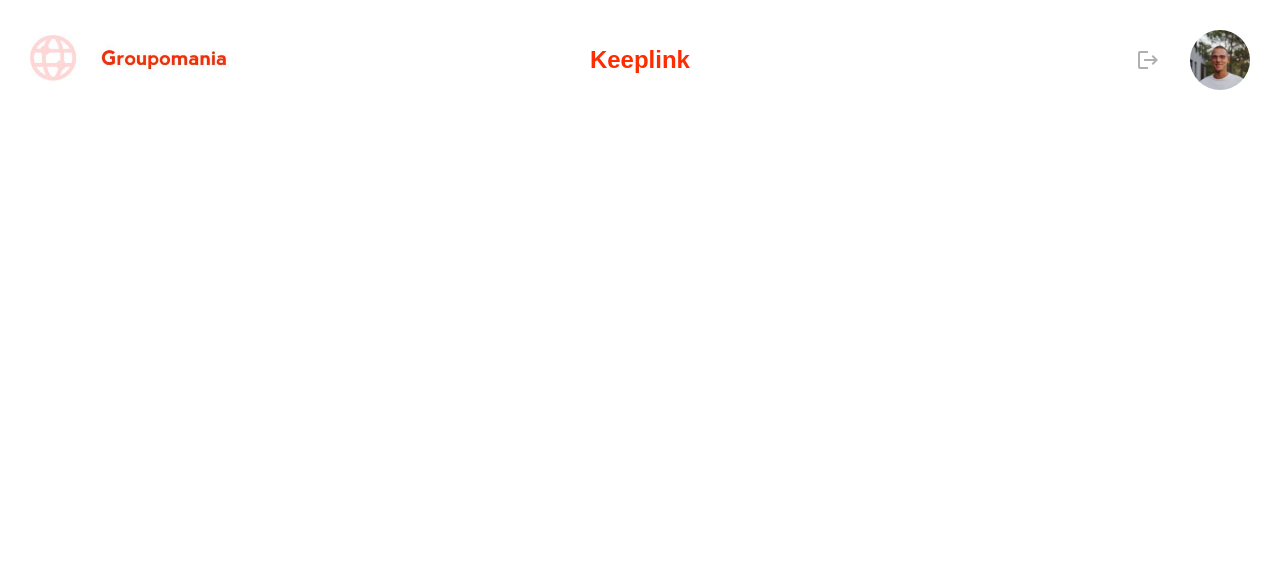
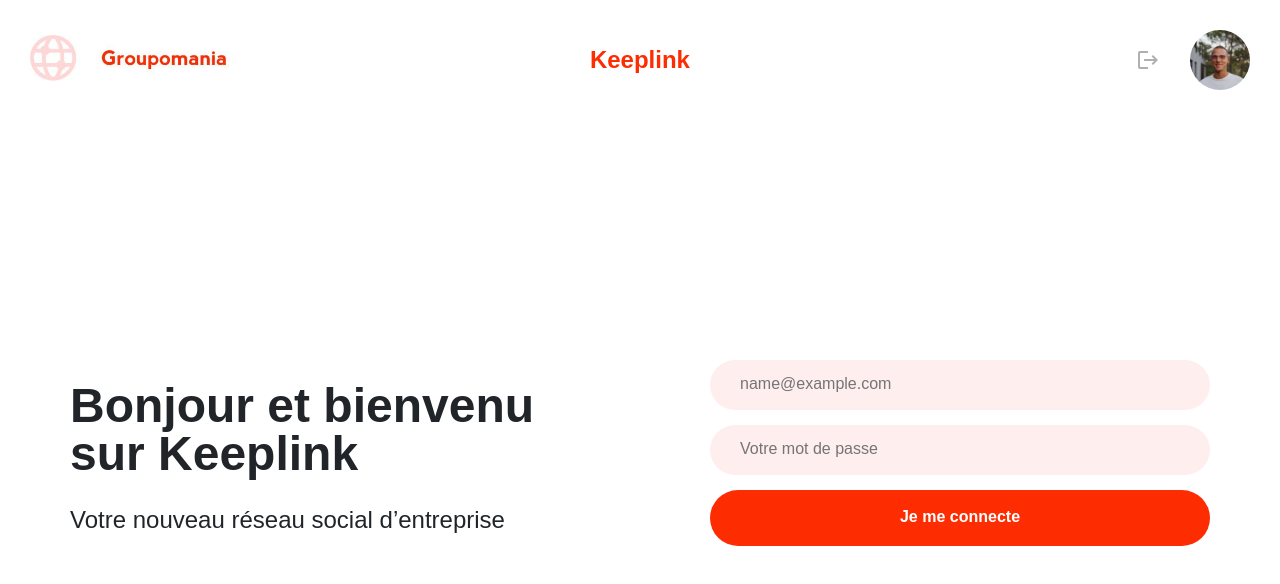
Before and after one commit to victordeweerdt/OC-Groupomania, a Vue app in the folder app/: page /#/Connect in a window 1280 px wide. Shown: the top 584 px of the page. Built offline with nearby package versions, Linux system fonts and the light colour scheme; a web font is replaced by a local one.

Commit message:
Page connect créée dans le front

```diff
--- a/app/src/App.vue
+++ b/app/src/App.vue
@@ -11,7 +11,7 @@
       </div>
       <div class="c-4">
         <div id="account">
-          <router-link to="/"><span class="mdi mdi-logout icon-inactive"></span></router-link>
+          <router-link to="/Connect"><span class="mdi mdi-logout icon-inactive"></span></router-link>
           <div id="user-photo-header"></div>
         </div>
       </div>
--- a/app/src/assets/styles/base/_typography.scss
+++ b/app/src/assets/styles/base/_typography.scss
@@ -2,3 +2,14 @@ p {
     font-size: 1rem;
     font-weight: 500;
 }
+
+h1 {
+    font-size: 5rem;
+    font-weight: 800;
+    @media (max-width:$xl) {
+        font-size: 3rem;
+    }
+    @media (max-width:$lg) {
+        font-size: 2.5rem;
+    }
+}
--- a/app/src/assets/styles/components/_form.scss
+++ b/app/src/assets/styles/components/_form.scss
@@ -1,3 +1,32 @@
 .form-control:focus {
     box-shadow: none;
 }
+
+.btn-submit {
+    background-color: $main-color;
+    color: white;
+    border: none;
+    border-radius: 30px;
+    width: 100%;
+    font-size: 1rem;
+    padding: 15px 0 17px;
+    font-weight: 700;
+    &:hover {
+        background-color: $second-color;
+        color: $main-color;
+    }
+}
+
+.input-l {
+    background-color: #FFEEEE;
+    color: #000000;
+    border: none;
+    border-radius: 30px;
+    width: 100%;
+    font-size: 1rem;
+    padding: 15px 30px 17px;
+    font-weight: 500;
+    &:focus {
+        border: none;
+    }
+}
--- a/app/src/assets/styles/main.css
+++ b/app/src/assets/styles/main.css
@@ -184,6 +184,37 @@ table {
           box-shadow: none;
 }
 
+.btn-submit {
+  background-color: #FD2D01;
+  color: white;
+  border: none;
+  border-radius: 30px;
+  width: 100%;
+  font-size: 1rem;
+  padding: 15px 0 17px;
+  font-weight: 700;
+}
+
+.btn-submit:hover {
+  background-color: #FFD7D7;
+  color: #FD2D01;
+}
+
+.input-l {
+  background-color: #FFEEEE;
+  color: #000000;
+  border: none;
+  border-radius: 30px;
+  width: 100%;
+  font-size: 1rem;
+  padding: 15px 30px 17px;
+  font-weight: 500;
+}
+
+.input-l:focus {
+  border: none;
+}
+
 .mdi {
   font-size: 1.5rem;
 }
@@ -208,6 +239,23 @@ p {
   font-weight: 500;
 }
 
+h1 {
+  font-size: 5rem;
+  font-weight: 800;
+}
+
+@media (max-width: 1400px) {
+  h1 {
+    font-size: 3rem;
+  }
+}
+
+@media (max-width: 960px) {
+  h1 {
+    font-size: 2.5rem;
+  }
+}
+
 body {
   background-color: white;
   font-family: neue-haas-unica, sans-serif;
--- a/app/src/router/index.js
+++ b/app/src/router/index.js
@@ -19,12 +19,9 @@ const routes = [
     component: () => import(/* webpackChunkName: "about" */ '../views/About.vue')
   },
   {
-    path: '/login',
-    name: 'Login',
-    // route level code-splitting
-    // this generates a separate chunk (about.[hash].js) for this route
-    // which is lazy-loaded when the route is visited.
-    component: () => import(/* webpackChunkName: "about" */ '../views/Login.vue')
+    path: '/Connect',
+    name: 'Connect',
+    component: () => import(/* webpackChunkName: "about" */ '../views/Connect.vue')
   }
 ]
 
--- /dev/null
+++ b/app/src/views/Connect.vue
@@ -0,0 +1,57 @@
+<template>
+    <div class="connect">
+        <div class="c-6 left-side">
+            <h1 class="title">Bonjour et bienvenu sur Keeplink</h1>
+            <p class="subtitle">Votre nouveau réseau social d’entreprise</p>
+        </div>
+        <div class="c-6 right-side">
+            <input type="email" class="input-l" id="email-input" placeholder="name@example.com">
+            <input type="password" class="input-l" id="password-input" placeholder="Votre mot de passe">
+            <button type="submit" class="btn btn-primary mb-2 btn-submit">Je me connecte</button>
+        </div>
+    </div>
+</template>
+
+
+<script>
+export default {
+    name: 'Connect'
+}
+</script>
+
+<style scoped lang="scss">
+@import '../assets/styles/main.scss';
+
+.connect {
+    display: flex;
+    min-height: 100%;
+    align-items: center;
+    justify-content: center;
+    padding: 15rem 0;
+}
+
+.subtitle {
+    font-size: 1.5rem;
+}
+
+.left-side {
+    padding: 0px 150px;
+    .title {
+        padding-bottom: 30px;
+    }
+    @media (max-width:$xl) {
+        padding: 0px 70px;
+    }
+}
+
+.right-side {
+    padding: 0px 150px;
+    input {
+        margin-bottom: 15px;
+    }
+    @media (max-width:$xl) {
+        padding: 0px 70px;
+    }
+}
+
+</style>
```
Also changed, not shown: app/src/views/Login.vue (deleted), 1 other file (tests, documents, lock files or other folders).
